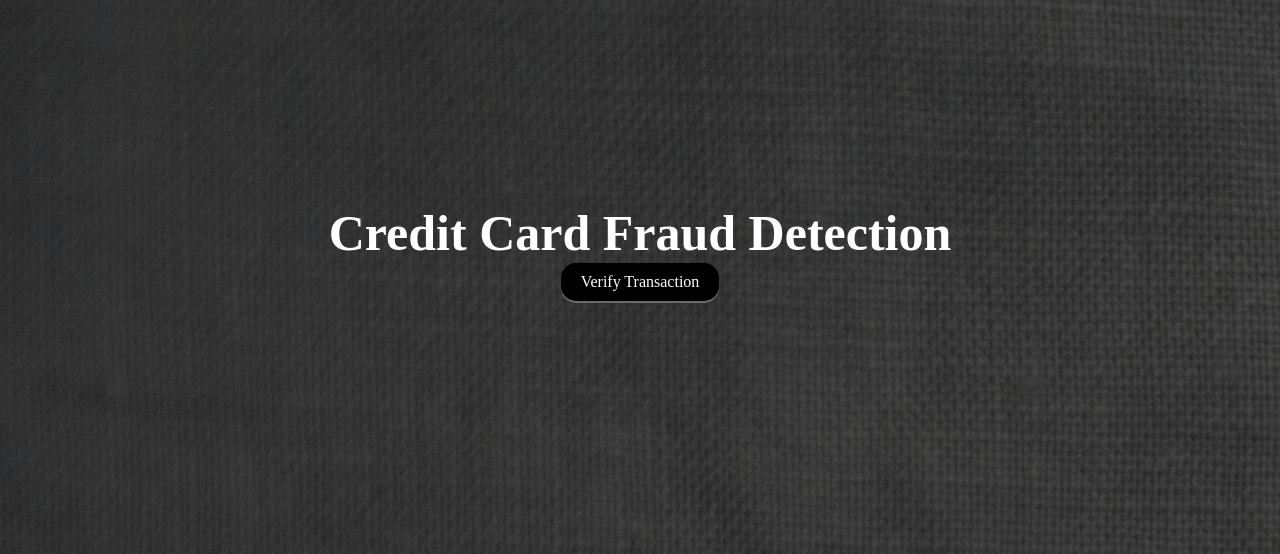
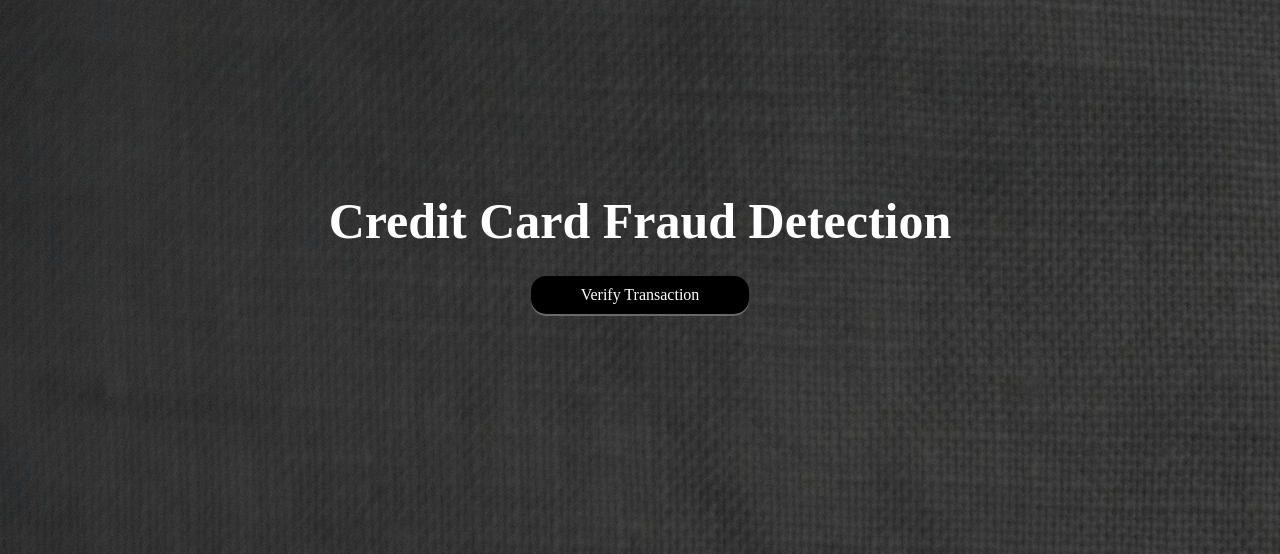
Before and after one commit to MAHUL25/IBM-Internship, a Django app: page / in a window 1280 px wide. Shown: the part 164-718 px from the top of the page. Run offline with Django 5.2, Linux system fonts and the light colour scheme.

Commit message:
Homepage CSS update

```diff
--- a/CreditCardFraud/FraudDetection/static/CreditCard/homepage.css
+++ b/CreditCardFraud/FraudDetection/static/CreditCard/homepage.css
@@ -70,8 +70,6 @@ h3{
     font-family:'Segoe UI', geneva;
 }
 
-
-
 .uparkamala{
     background-color: rgba(0, 0, 0, 0.5);
     display: flex;
@@ -134,7 +132,8 @@ h3{
 
 .button {
     display: inline-block;
-    padding: 10px 20px;
+    margin-top: 25px;
+    padding: 10px 50px;
     font-size: 16px;
     cursor: pointer;
     text-align: center;
```
